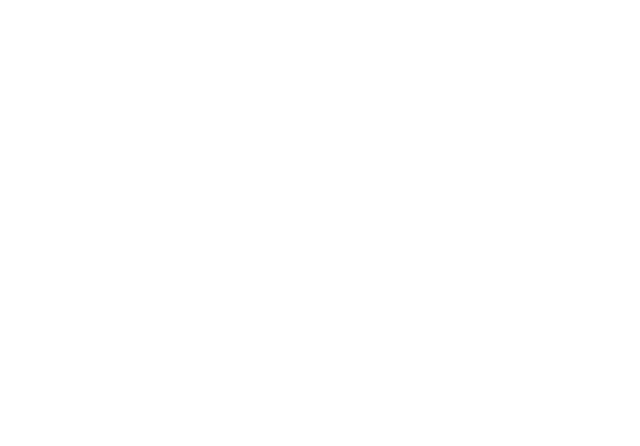
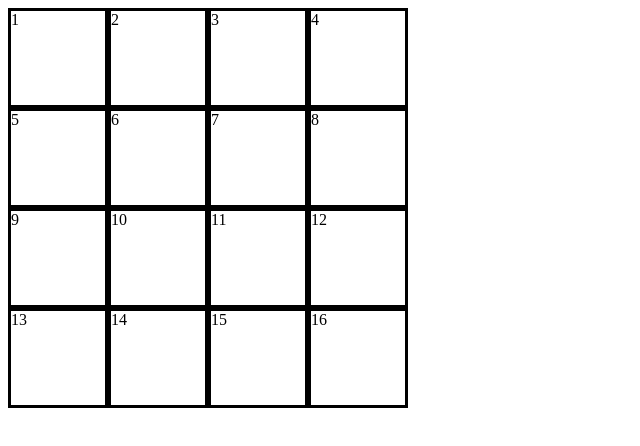
Before and after one commit to paulyshwang/etch-a-sketch, a plain HTML site: page index.html in a window 1280 px wide. Shown: the whole page, without its empty margins (0-640 px from the left). Drawn offline with Linux system fonts and the light colour scheme.

Commit message:
Add container div and draw 4x4 grid on page load

```diff
--- a/index.html
+++ b/index.html
@@ -7,6 +7,6 @@
     <script src="script.js" defer></script>
   </head>
   <body>
-
+    <div class="container"></div>
   </body>
 </html>
--- a/script.js
+++ b/script.js
@@ -0,0 +1,14 @@
+const container = document.querySelector(".container");
+
+addEventListener("DOMContentLoaded", createGrid(16));
+
+// Create a grid (default 16x16) within container div
+function createGrid(size) {
+  for (let i = 0; i < size; i++) {
+    console.log(i);
+    let div = document.createElement("div");
+    div.textContent = i + 1;
+    div.style.cssText = "box-sizing: border-box; border-style: solid; border-color: black; width: 100px; height: 100px;";
+    container.appendChild(div);
+  }
+}
--- a/style.css
+++ b/style.css
@@ -0,0 +1,7 @@
+.container {
+  display: flex;
+  box-sizing: border-box;
+  width: 400px;
+  height: 400px;
+  flex-wrap: wrap;
+}
```
